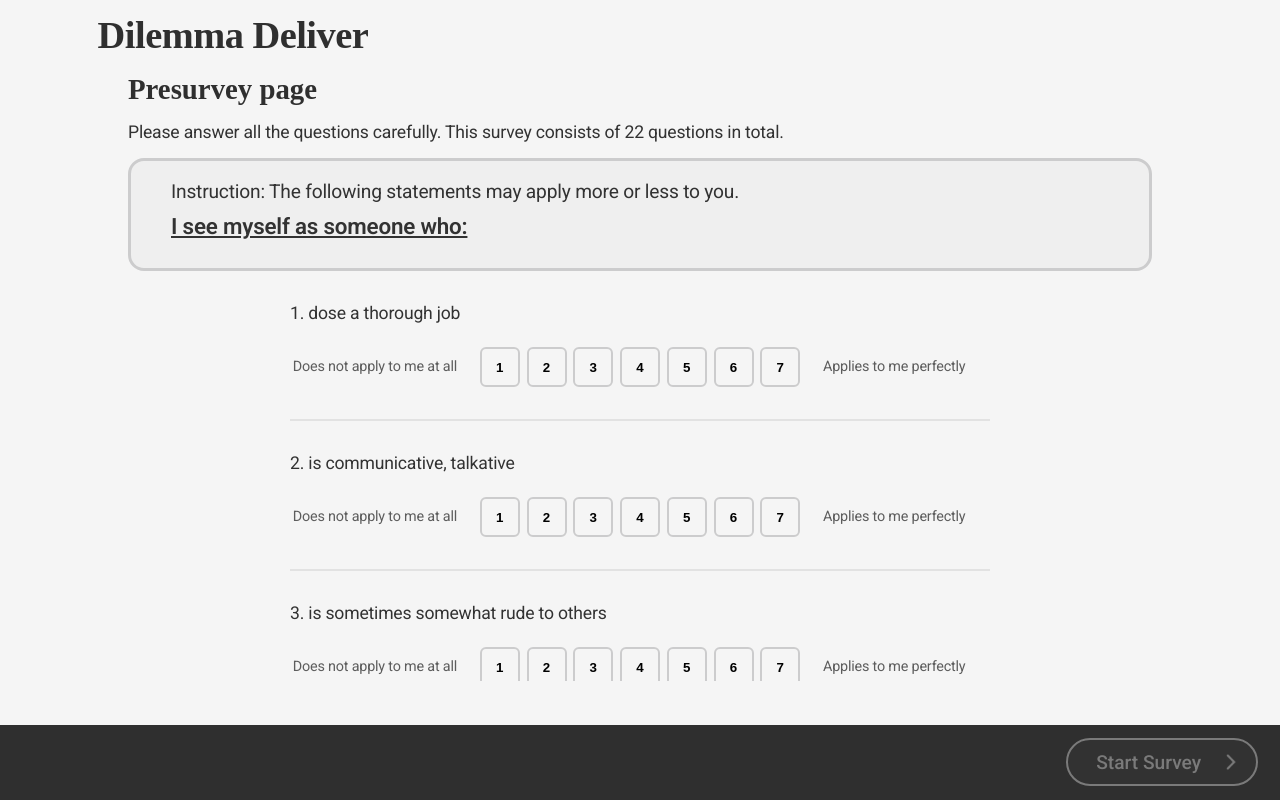
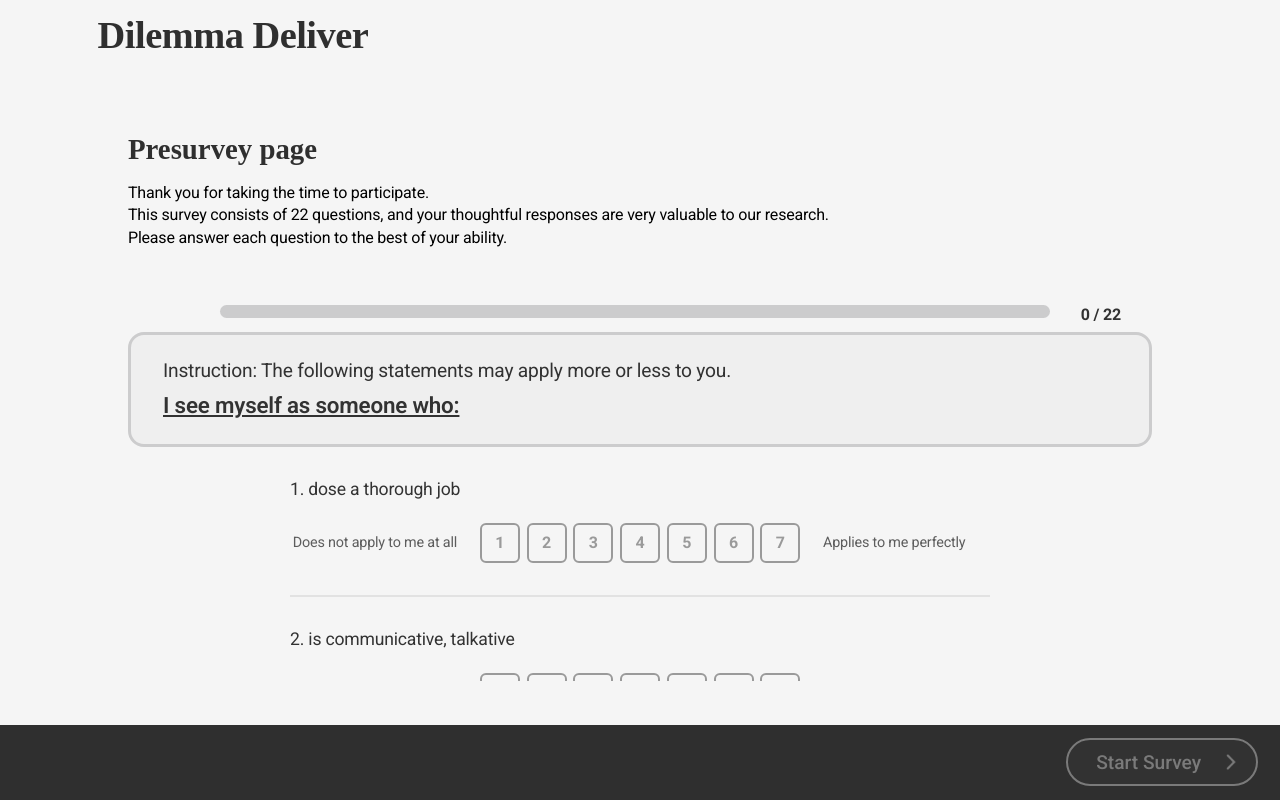
Before and after one commit to graccon/dilemma-deliver, a React (Vite) app: page /presurvey in a window 1280 px wide. Built offline with nearby package versions, Linux system fonts and the light colour scheme; a web font is replaced by a local one.

Commit message:
feat(Presurvey): Add and style ProgressBar component on the survey page

```diff
--- a/src/components/LinearScale.tsx
+++ b/src/components/LinearScale.tsx
@@ -1,4 +1,3 @@
-import { useState } from "react";
 import styled from "styled-components";
 import colors from "../styles/colors";
 import { textStyles } from "../styles/textStyles";
@@ -63,12 +62,13 @@ const ButtonGroup = styled.div`
 `;
 
 const ScaleButton = styled.button<{ $isSelected: boolean }>`
+ ${textStyles.h5({ align: "center" })};
   width: 2.5rem;
   height: 2.5rem;
-  border: 2px solid ${({ $isSelected }) => ($isSelected ? colors.yellow : colors.gray400)};
-  background-color: ${({ $isSelected }) => ($isSelected ? colors.yellow : colors.gray100)};
+  border: 2px solid ${({ $isSelected }) => ($isSelected ? colors.gray800 : colors.gray500)};
+  background-color: ${({ $isSelected }) => ($isSelected ? colors.gray400 : colors.gray100)};
+  color: ${({ $isSelected }) => ($isSelected ? colors.gray800 : colors.gray500)};
   border-radius: 6px;
-  font-weight: bold;
   cursor: pointer;
   transition: 0.2s;
 `;
--- a/src/pages/Presurvey.tsx
+++ b/src/pages/Presurvey.tsx
@@ -7,6 +7,8 @@ import styled from "styled-components";
 import { textStyles } from "../styles/textStyles";
 import colors from "../styles/colors";
 import { getPresurveyAnswers, setPresurveyAnswers, type SurveyAnswers } from "../stores/presurveyStore";
+import ProgressBar from "./ProgressBar";
+import Spacer from "../components/Spacer";
 
 const Divider = styled.hr`
   margin: 2rem auto;
@@ -19,11 +21,11 @@ const totalQuestionCount =
   surveyQuestionsLOC.length +
   surveyQuestionsAIUsed.length;
 
-
 export default function Presurvey() {
     const [answers, setAnswers] = useState<SurveyAnswers>({});
     const isAllAnswered =
       Object.values(answers).filter((value) => value !== 0).length === totalQuestionCount;
+    const answeredCount = Object.values(answers).filter((v) => v !== 0).length;
 
     useEffect(() => {
       const saved = getPresurveyAnswers();
@@ -36,6 +38,7 @@ export default function Presurvey() {
       const updated = { ...answers, [questionId]: value };
       setAnswers(updated);
       setPresurveyAnswers(updated);
+      console.log(answeredCount, totalQuestionCount);
     };
 
     return (
@@ -45,8 +48,17 @@ export default function Presurvey() {
         }
       >
         <Container>
+        <Spacer height="60px"/>
           <PageTitle>Presurvey page</PageTitle>
-          <Description>Please answer all the questions carefully. This survey consists of 22 questions in total.</Description>
+          <Description>Thank you for taking the time to participate.<br /> This survey consists of 22 questions, and your thoughtful responses are very valuable to our research.<br />Please answer each question to the best of your ability.</Description>
+
+          <Spacer height="40px"/>
+          <ProgressBarContainer>
+            <ProgressBarWrapper>
+              <ProgressBar progress={answeredCount/ totalQuestionCount} />
+            </ProgressBarWrapper>
+            <ProgressBarLabel> {answeredCount} / {totalQuestionCount}</ProgressBarLabel>
+          </ProgressBarContainer>
 
           <StickyTitle>
             Instruction: The following statements may apply more or less to you.
@@ -109,7 +121,7 @@ export default function Presurvey() {
             ))}
           </SurveyContainer>
 
-
+          <Spacer height="100px"/>
         </Container>
       </MainLayout>
     )
@@ -126,7 +138,7 @@ export const Container = styled.div`
 `;
 
 export const Description = styled.p`
-  ${textStyles.h4()};
+  ${textStyles.homeBody()};
   padding-bottom: 1rem;
 `;
 
@@ -135,9 +147,8 @@ export const PageTitle = styled.div`
   padding: 1rem 0rem;
 `;
 
-export const SurveyContainer = styled.h1`
+export const SurveyContainer = styled.div`
   width: 100%;
-  // background-color: blue;
 `;
 
 export const LinearScaleWrapper = styled.div`
@@ -149,17 +160,41 @@ export const LinearScaleWrapper = styled.div`
 export const StickyTitle = styled.div`
   ${textStyles.h2()};
   position: sticky;
-  top: 0;
+  top: 0px;
   background-color: ${colors.gray200};
   z-index: 1;
-  padding: 1.2rem 2.5rem;
+  padding: 1.5rem 0rem 1rem 2rem;
   border: 3px solid ${colors.gray400};
   border-radius: 1rem;
 `;
 
 export const MainTitle = styled.div`
-  ${textStyles.mainTitle()}
+  ${textStyles.mainTitle()};
   font-weight: 600;
   padding: 10px 0px;
   text-decoration: underline;
 `;
+export const ProgressBarContainer = styled.div`
+  position: sticky;
+  z-index: 10;
+  top: 8px;
+  width: 100%;
+  margin: 0.5rem auto;
+  margin-top:0px;
+  display: flex;
+  flex-direction: row;
+  height: 24px;
+`;
+
+export const ProgressBarWrapper = styled.div`
+  flex: 9;
+  display: flex;
+  justify-content: flex-end;
+`;
+
+export const ProgressBarLabel = styled.div`
+   ${textStyles.h5()};
+  flex: 1;
+  display: flex;
+  justify-content: center;
+`;
--- /dev/null
+++ b/src/pages/ProgressBar.tsx
@@ -0,0 +1,32 @@
+import styled from "styled-components";
+import colors from "../styles/colors";
+
+interface ProgressBarProps {
+  progress: number;
+}
+
+export default function ProgressBar({ progress }: ProgressBarProps) {
+  return (
+    <ProgressBarContainer>
+      <ProgressFill $percent={progress} />
+    </ProgressBarContainer>
+  );
+}
+
+const ProgressBarContainer = styled.div`
+  width: 90%;
+  height: 70%;
+  background-color: ${colors.gray400};
+  border-radius: 1rem;
+  overflow: hidden;
+`;
+
+const ProgressFill = styled.div<{ $percent: number }>`
+  position: relative;
+  top: 0;
+  left: 0;
+  height: 200%;
+  width: ${({ $percent }) => `${$percent * 100}%`};
+  background-color: ${colors.gray600};
+  transition: width 0.3s ease-in-out;
+`;
```
